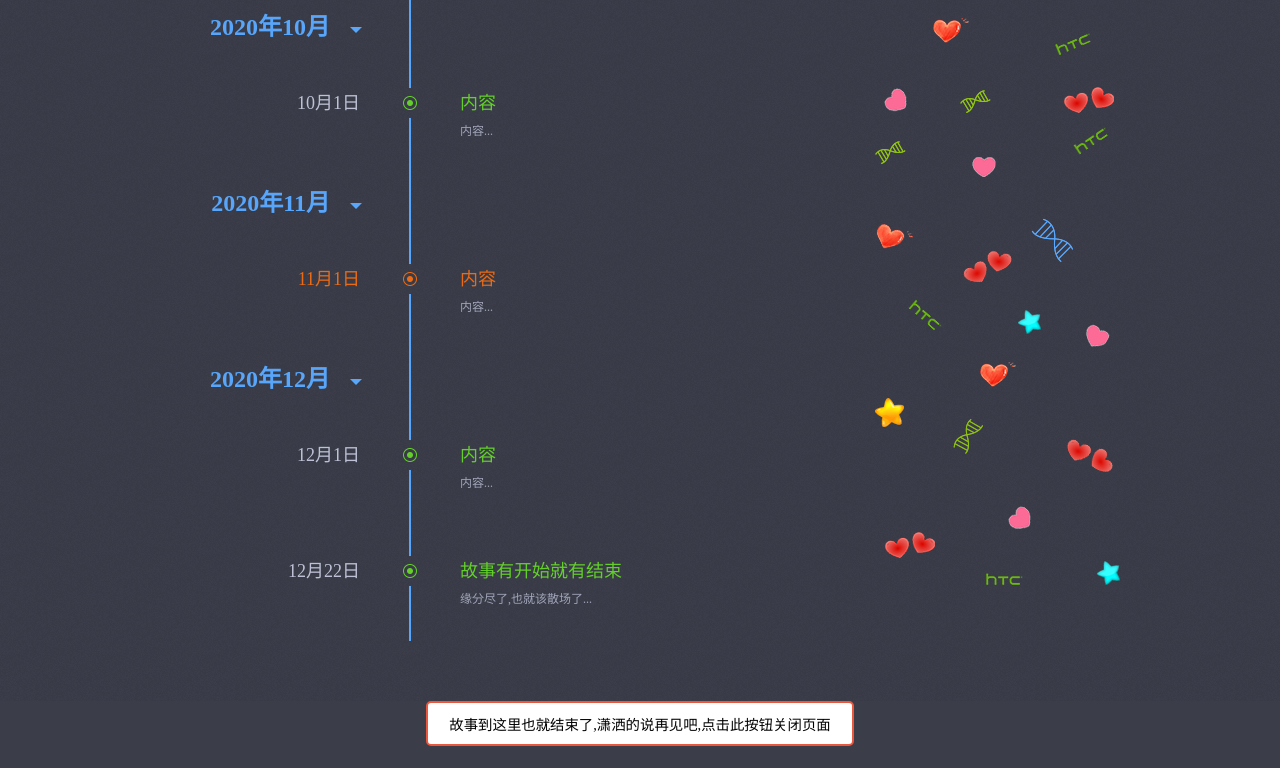
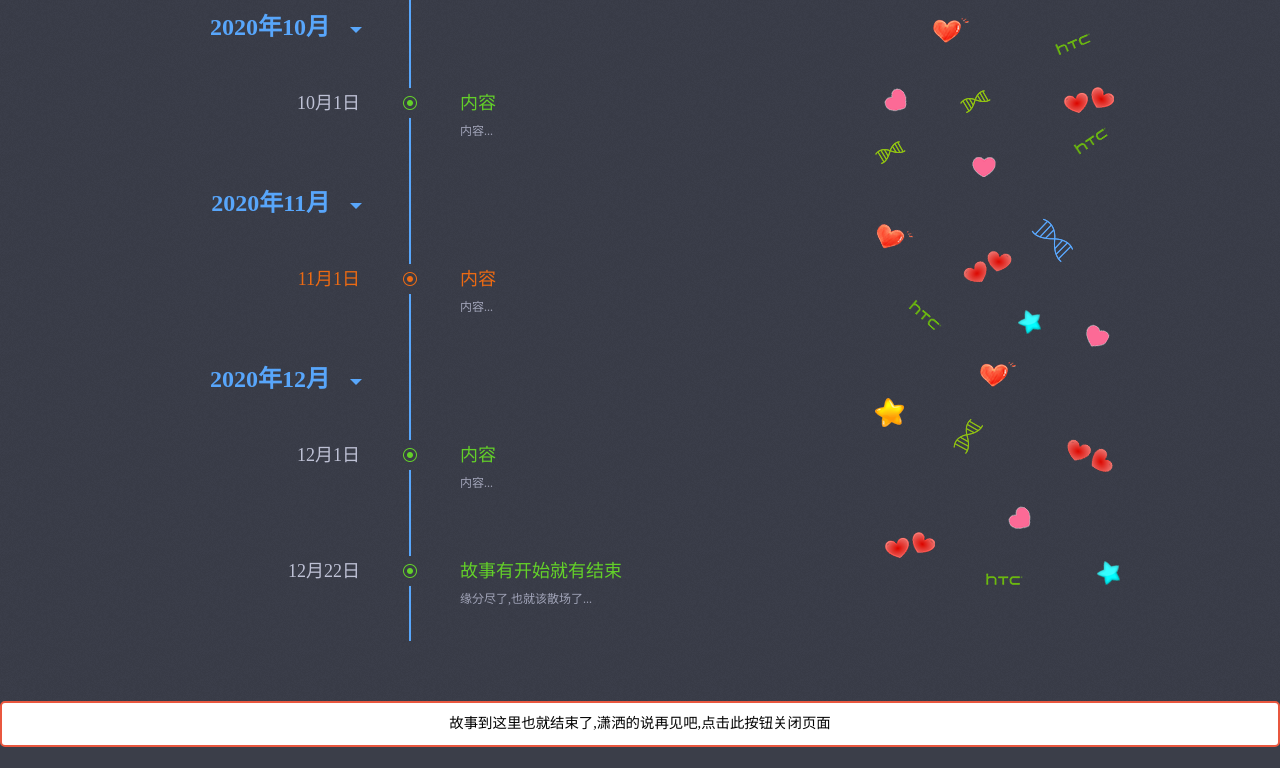
Before and after one commit to HTC520/hello, a plain HTML site: page index.html in a window 1280 px wide. Shown: the part 2035-2803 px from the top of the page. Drawn offline with nearby package versions, Linux system fonts and the light colour scheme.

Commit message:
1月4日修改

```diff
--- a/index.html
+++ b/index.html
@@ -262,7 +262,8 @@
 </div>
 <!--故事结束-->
 <div class="storyend">
-    <input type="button" class="button" name="close" value="故事到这里也就结束了,潇洒的说再见吧,点击此按钮关闭页面" onclick="window.close();" />
+    <!--<input type="button" class="button" name="close" value="故事到这里也就结束了,潇洒的说再见吧,点击此按钮关闭页面" onclick="window.close();" />-->
+    <a type="button" class="button" href="javascript:self.close()" mce_href="javascript:self.close()" >故事到这里也就结束了,潇洒的说再见吧,点击此按钮关闭页面</a>
 </div>
 
 <script type="text/javascript" src="http://apps.bdimg.com/libs/jquery/2.1.1/jquery.min.js"></script>
```
